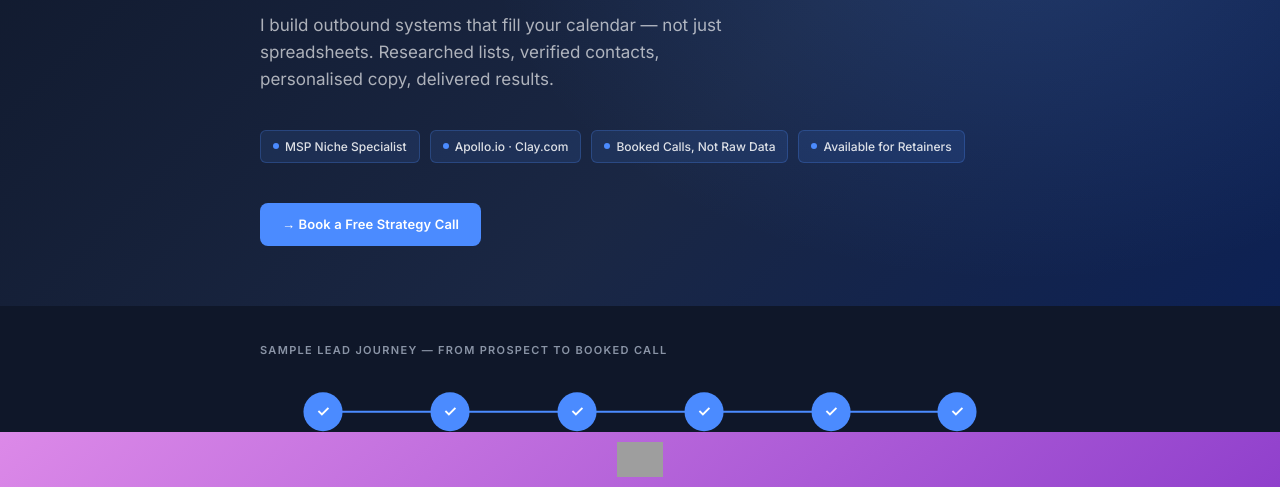
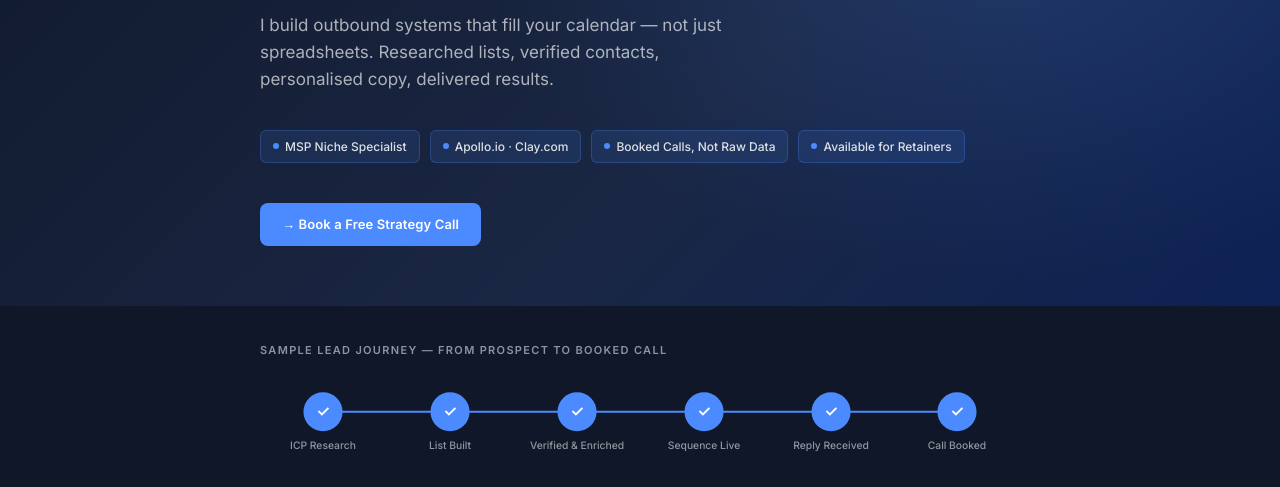
Before and after one commit to ahmedtahakasi/ahmedtaha.github.io, a plain HTML site: page index.html in a window 1280 px wide. Shown: the part 313-800 px from the top of the page. Drawn offline with Linux system fonts and the light colour scheme; grey boxes are pictures that could not be loaded.

Commit message:
Remove Tiiny Host ad script and tracking

```diff
--- a/index.html
+++ b/index.html
@@ -742,18 +742,8 @@
       .step-label { font-size: 9px; }
     }
   </style>
-<meta property="og:title" content="Taha | Lead Outbound Specialist · ATK Leads" data-id="th-modified"><meta property="og:image" content="https://tiiny.host/assets/logo-purple-bg.png" data-id="th-modified"><meta property="og:image:width" content="1501" data-id="th-modified"><meta property="og:image:height" content="1501" data-id="th-modified"><meta property="og:image:type" content="image/png" data-id="th-modified"><meta property="og:url" content="https://atkleads-portfolio.tiiny.site/" data-id="th-modified"><meta property="og:type" content="website" data-id="th-modified"><script type="text/javascript" src="https://tiiny.host/ad-script.js"></script><script defer data-domain="atkleads-portfolio.tiiny.site" src="https://analytics.tiiny.site/js/plausible.js"></script></head>
-<body><div style="position: fixed !important; bottom: 0% !important; left: 0% !important; right: 0% !important; width: 100% !important; height: 55px !important; z-index: 9999 !important;"><a href="https://tiiny.host?ref=free-site">
-    <div style="padding: 10px !important; height: 55px; text-align: center; background: rgb(220,137,232) !important; background: linear-gradient(141deg, rgba(220,137,232,1) 0%, rgba(144,64,204,1) 100%) !important;">
-      <img style="height: 35px !important; width: auto !important;" src="https://tiiny.host/assets/img/ad.png" alt="tiiny.host">
-    </div>
-  </a></div><div style="position: fixed !important; bottom: 0% !important; left: 0% !important; right: 0% !important; width: 100% !important; height: 55px !important; z-index: 9999 !important;"><a href="https://tiiny.host?ref=free-site">
-    <div style="padding: 10px !important; height: 55px; text-align: center; background: rgb(220,137,232) !important; background: linear-gradient(141deg, rgba(220,137,232,1) 0%, rgba(144,64,204,1) 100%) !important;">
-      <img style="height: 35px !important; width: auto !important;" src="https://tiiny.host/assets/img/ad.png" alt="tiiny.host" class="">
-    </div>
-  </a></div>
-
-<!-- ── COVER ─────────────────────────────────────────── -->
+<meta property="og:title" content="Taha | Lead Outbound Specialist · ATK Leads" data-id="th-modified"><meta property="og:image:width" content="1501" data-id="th-modified"><meta property="og:image:height" content="1501" data-id="th-modified"><meta property="og:image:type" content="image/png" data-id="th-modified"><meta property="og:url" content="https://atkleads-portfolio.tiiny.site/" data-id="th-modified"><meta property="og:type" content="website" data-id="th-modified"><script defer data-domain="atkleads-portfolio.tiiny.site" src="https://analytics.tiiny.site/js/plausible.js"></script></head>
+<body>
 <div class="cover">
   <div class="cover-inner">
     <div class="cover-eyebrow">ATK Leads · Portfolio</div>
```
